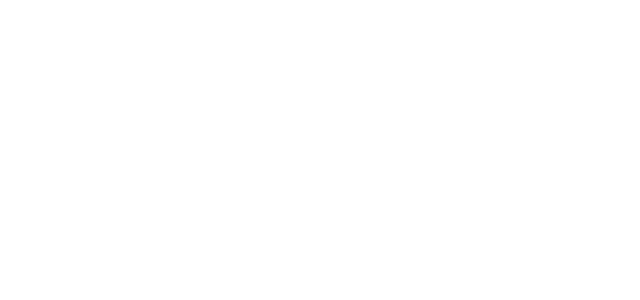
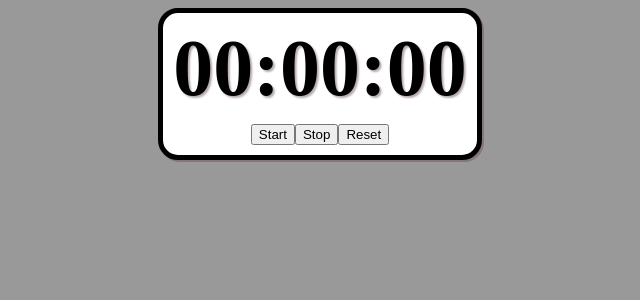
Before and after one commit to K1ndl3/stop_watch, a React (Vite) app: page / in a window 1280 px wide. Shown: the top 300 px of the page, without its empty margins (320-960 px from the left). Built offline with nearby package versions, Linux system fonts and the light colour scheme.

Commit message:
displayed watch

```diff
--- a/src/App.jsx
+++ b/src/App.jsx
@@ -1,15 +1,11 @@
-
+import StopWatch from "./StopWatch";
 
 function App() {
 
 
   return (
     <>
-    <div className="stop-watch">
-        <div className="display"></div>
-        <div className="start-button"></div>
-        <div className="stop-button"></div>
-    </div>
+      <StopWatch></StopWatch>
     </>
   );
 }
--- /dev/null
+++ b/src/StopWatch.jsx
@@ -0,0 +1,42 @@
+import React, {useState, useRef, useEffect} from "react";
+function StopWatch() {
+
+    const [isRunning, setIsRunning] = useState(false);
+    const [elapsedTime, setElapsedTime] = useState(0);
+    const intervalRef = useRef(null);
+    const startTimeRef = useRef(0);
+
+    useEffect(() =>{
+
+    }, [isRunning]);
+
+    function start(){
+
+    }
+
+    function stop(){
+
+    }
+
+    function reset(){
+
+    }
+
+    function formatTime(){
+
+        return '00:00:00';
+    }
+
+    return (
+        <div className="stop-watch">
+            <div className="display">{formatTime()}</div>
+            <div className="controls">
+                <button onClick={start()} className="start-button">Start</button>
+                <button onClick={stop()} className="stop-button">Stop</button>
+                <button onClick={reset()} className="reset-button">Reset</button>
+            </div>
+        </div>
+    );
+}
+
+export default StopWatch
--- a/src/index.css
+++ b/src/index.css
@@ -0,0 +1,30 @@
+body{
+  display: flex;
+  flex-direction: column;
+  align-items: center;
+  background-color: rgba(128, 128, 128, 0.796);
+}
+
+
+.stop-watch{
+  display: flex;
+  flex-direction: column;
+  align-items: center;
+  border: 5px solid;
+  padding: 10px;
+  border-radius: 20px;
+  background-color: white;
+  box-shadow: 2px 2px rgba(111, 75, 75, 0.449);
+}
+
+
+.stop-watch .display {
+  margin-bottom: 10px;
+  font-size: 5rem;
+  font-weight: bold;
+  text-shadow: 2px 2px 2px hsla(0, 51%, 14%, 0.358);
+}
+
+.controls {
+  gap: 10px;
+}
```
